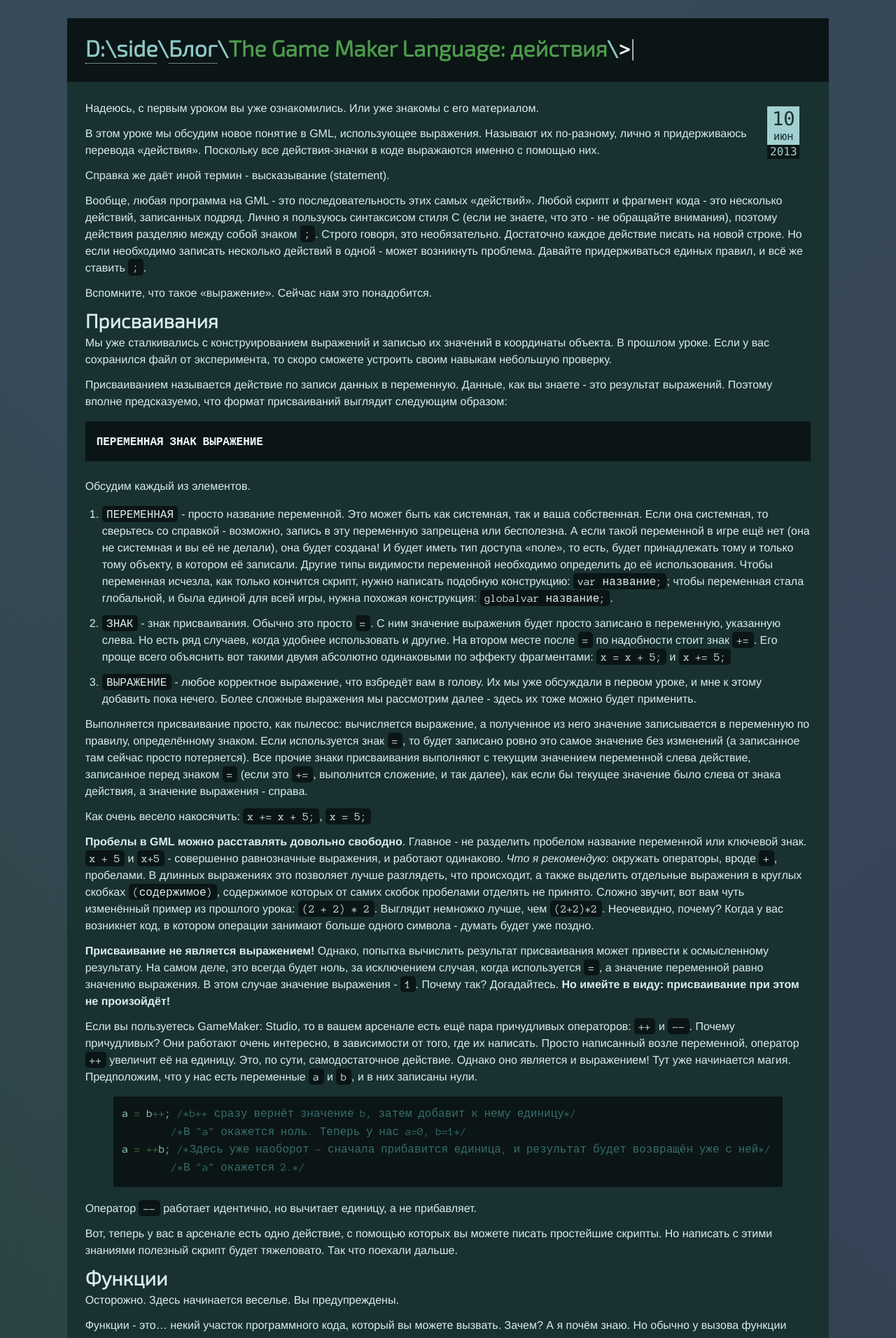
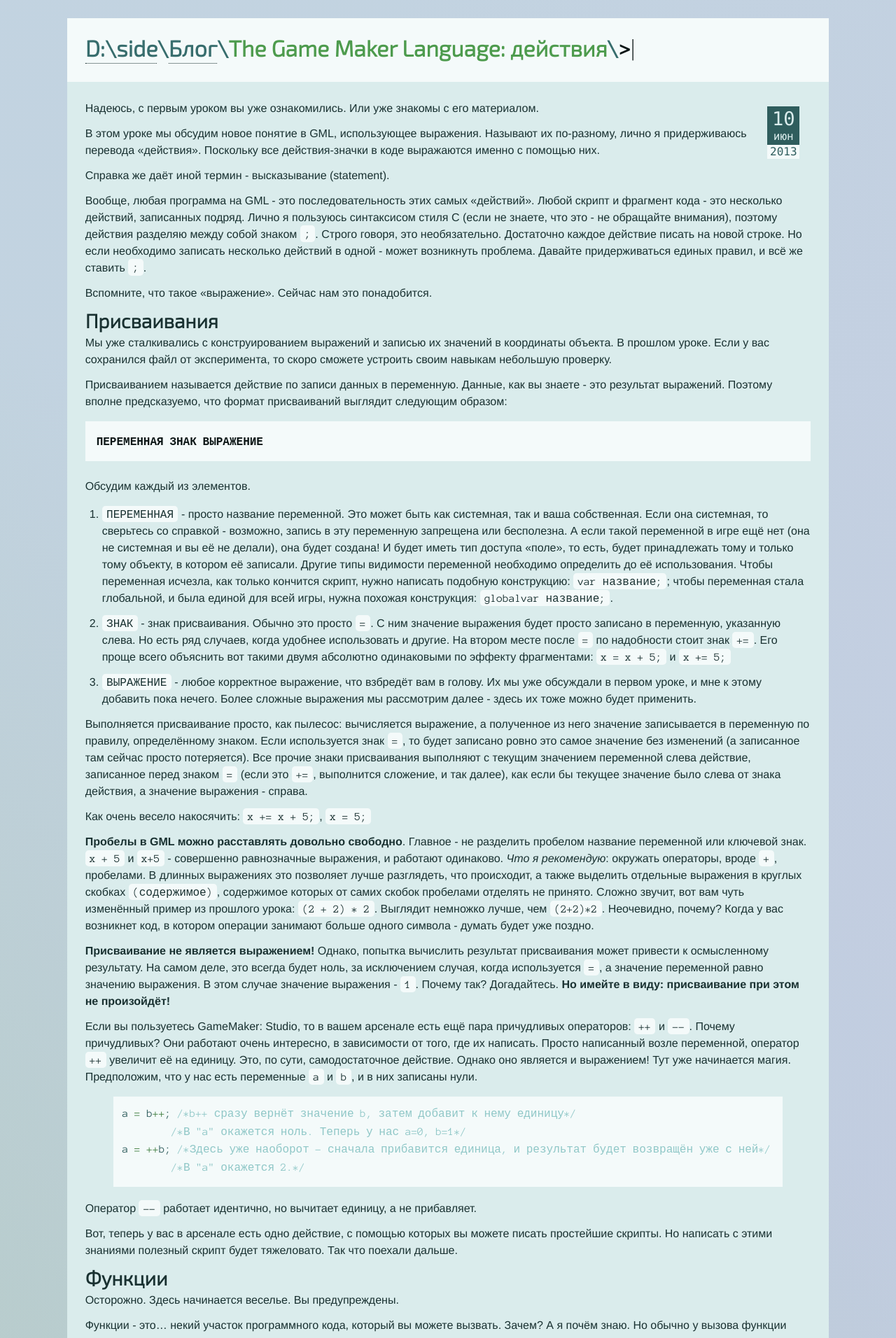
Before and after one commit to D-side/d-side.github.io, a Jekyll site: the page built from _posts/2013-06-10-gml-actions.md, in a window 1280 px wide. Shown: the top 1912 px of the page at 70% size. Built offline with Jekyll 4.4.1, drawn with Linux system fonts in a browser that asks for light colours; comment, search, counter and statistics services are not loaded.

Commit message:
Lightify

```diff
--- a/assets/main.sass
+++ b/assets/main.sass
@@ -6,7 +6,7 @@ $sample: #488
 
 @import "themes/near-mixer.sass"
 // Mix into light theme
-//@import "themes/mix/contrast"
+@import "themes/mix/contrast"
 
 // Libs (thanks, thoughtbot!)
 @import 'bourbon'
```
